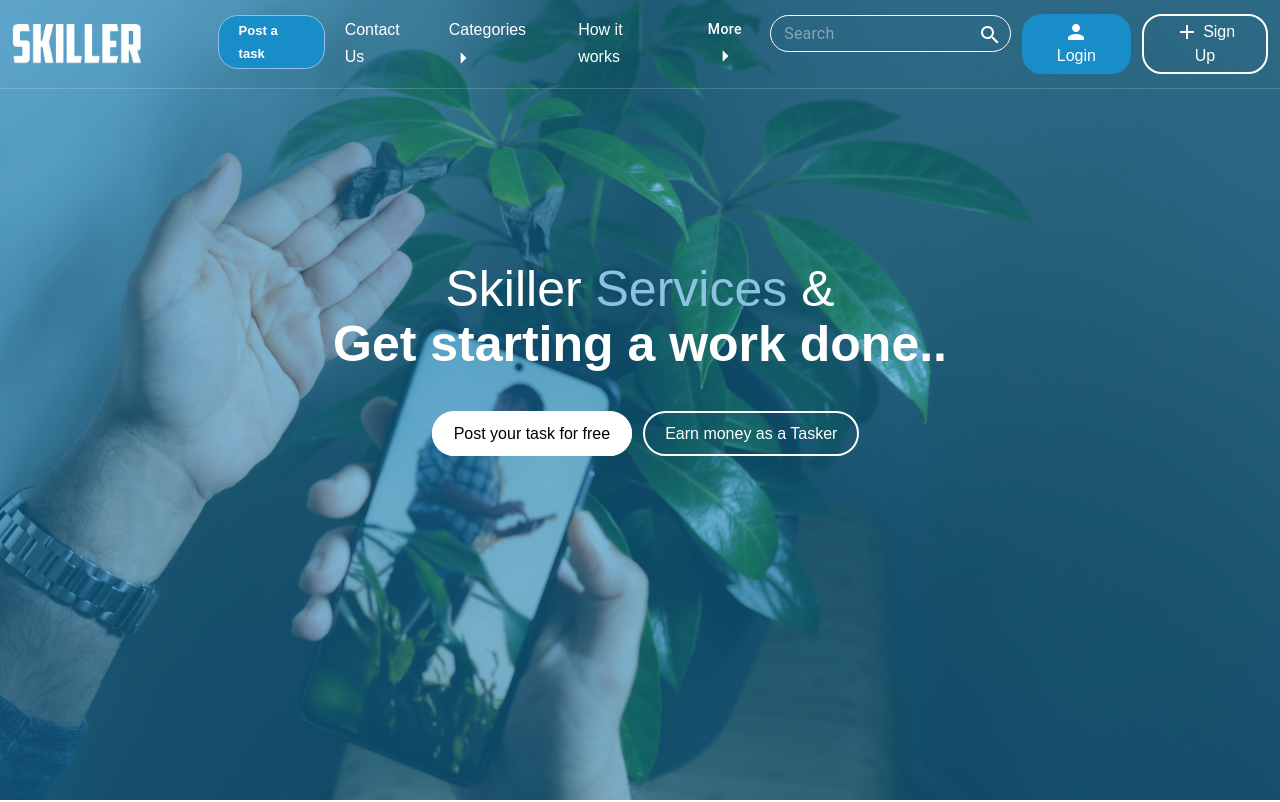
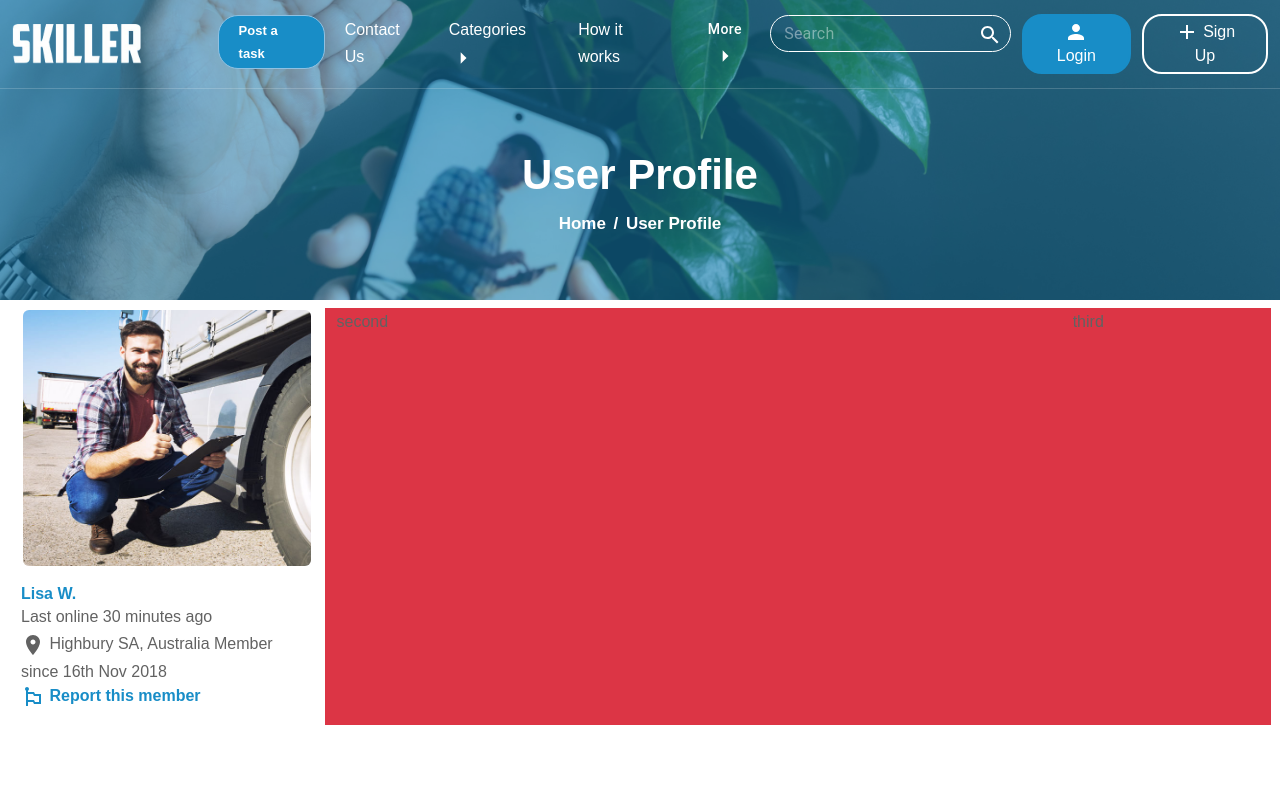
Before and after one commit to HimanshuSuratiya/SkillerWebnMob, a React (Create React App) app: page /design_website/skillerwebnmob/user-profile in a window 1280 px wide. Before the commit this address led to /design_website/skillerwebnmob. Shown: the top 802 px of the page. Built offline with nearby package versions, Linux system fonts and the light colour scheme.

Commit message:
Start user profile page

```diff
--- a/src/App.js
+++ b/src/App.js
@@ -15,6 +15,7 @@ import Notification from "./Components/Notification/Notification";
 import BrowseRequests from "./Components/BrowseRequests/BrowseRequests";
 import MyTasks from "./Components/MyTasks/MyTasks";
 import ForgetPassword from "./Components/Loginandcreateaccount/ForgetPassword/ForgetPassword";
+import UserProfile from "./Components/UserProfile/UserProfile";
 
 const App = () => {
   useEffect(() => {
@@ -48,6 +49,7 @@ const App = () => {
         <Route path="/browse-requests" element={<BrowseRequests />} />
         <Route path="/my-tasks" element={<MyTasks />} />
         <Route path="/forget-password" element={<ForgetPassword />} />
+        <Route path="/user-profile" element={<UserProfile />} />
         <Route path="*" element={<Navigate to="/" />} />
       </Routes>
     </>
--- a/src/Components/BrowseRequests/DetailPage/DetailPage.js
+++ b/src/Components/BrowseRequests/DetailPage/DetailPage.js
@@ -12,6 +12,7 @@ import MenuItem from '@mui/material/MenuItem';
 import FormControl from '@mui/material/FormControl';
 import Select from '@mui/material/Select';
 import Rating from '@mui/material/Rating';
+import { NavLink } from 'react-router-dom';
 
 const DetailPage = ({ setDetail }) => {
     const [moreOption, setMoreOption] = useState('');
@@ -99,7 +100,9 @@ const DetailPage = ({ setDetail }) => {
                         <h5 className='p-0 m-0 px-2 heading-color'>Offers</h5>
                         <div className='pt-2 pb-5'>
                             <div className='p-0 m-0 px-2 d-flex align-items-center'>
-                                <Avatar src="https://eu7cmie.cloudimg.io/v7/https://assets-airtasker-com.s3.amazonaws.com/uploads/user/avatar/5441221/image-89efc0365cc985ed1656290545d9c015.jpg?width=136&height=136" sx={{ width: 65, height: 65 }} />
+                                <NavLink to="/user-profile">
+                                    <Avatar src="https://eu7cmie.cloudimg.io/v7/https://assets-airtasker-com.s3.amazonaws.com/uploads/user/avatar/5441221/image-89efc0365cc985ed1656290545d9c015.jpg?width=136&height=136" sx={{ width: 65, height: 65 }} />
+                                </NavLink>
                                 <div className='px-4'>
                                     <h4 className='p-0 m-0 heading-color'>Brunzo Z.</h4>
                                     <p className='m-0 new-comment'>New !</p>
--- /dev/null
+++ b/src/Components/UserProfile/UserProfile.css
@@ -0,0 +1,6 @@
+.user-profile-image img {
+    height: 260px;
+    width: 100%;
+    border-radius: 8px;
+    padding: 2px;
+}
--- /dev/null
+++ b/src/Components/UserProfile/UserProfile.js
@@ -0,0 +1,41 @@
+import React from 'react'
+import Images from '../../Images/Image'
+import Banner from '../Banner/Banner'
+import Menu from '../Menu/Menu'
+import "./UserProfile.css";
+import LocationOnIcon from '@mui/icons-material/LocationOn';
+import EmojiFlagsIcon from '@mui/icons-material/EmojiFlags';
+
+const UserProfile = () => {
+    return (
+        <>
+            <Menu />
+            <section className="vh-80">
+                <Banner text="User Profile" />
+                <div className='container p-2'>
+                    <div className='row px-2'>
+                        <div className='col-lg-3'>
+                            <div className='user-profile-image'>
+                                <img src={Images.seven} />
+                            </div>
+                            <div className="my-3">
+                                <h5 className='p-0 m-0'>Lisa W.</h5>
+                                <p className='p-0 m-0'>Last online 30 minutes ago</p>
+                                <p className='p-0 m-0'><LocationOnIcon /> Highbury SA, Australia Member since 16th Nov 2018</p>
+                                <h5 className='p-0 m-0'><EmojiFlagsIcon /> Report this member </h5>
+                            </div>
+                        </div>
+                        <div className='col-lg-7 bg-danger'>
+                            second
+                        </div>
+                        <div className='col-lg-2 bg-danger'>
+                            third
+                        </div>
+                    </div>
+                </div>
+            </section>
+        </>
+    )
+}
+
+export default UserProfile
```
